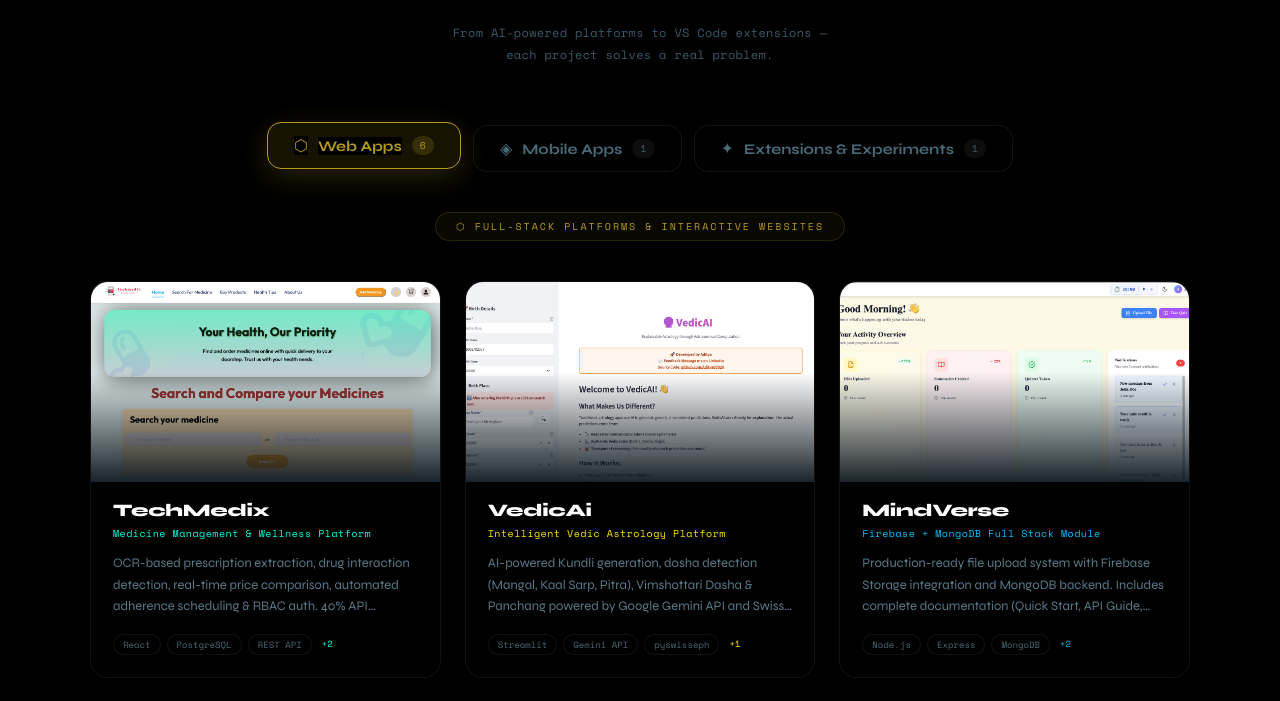
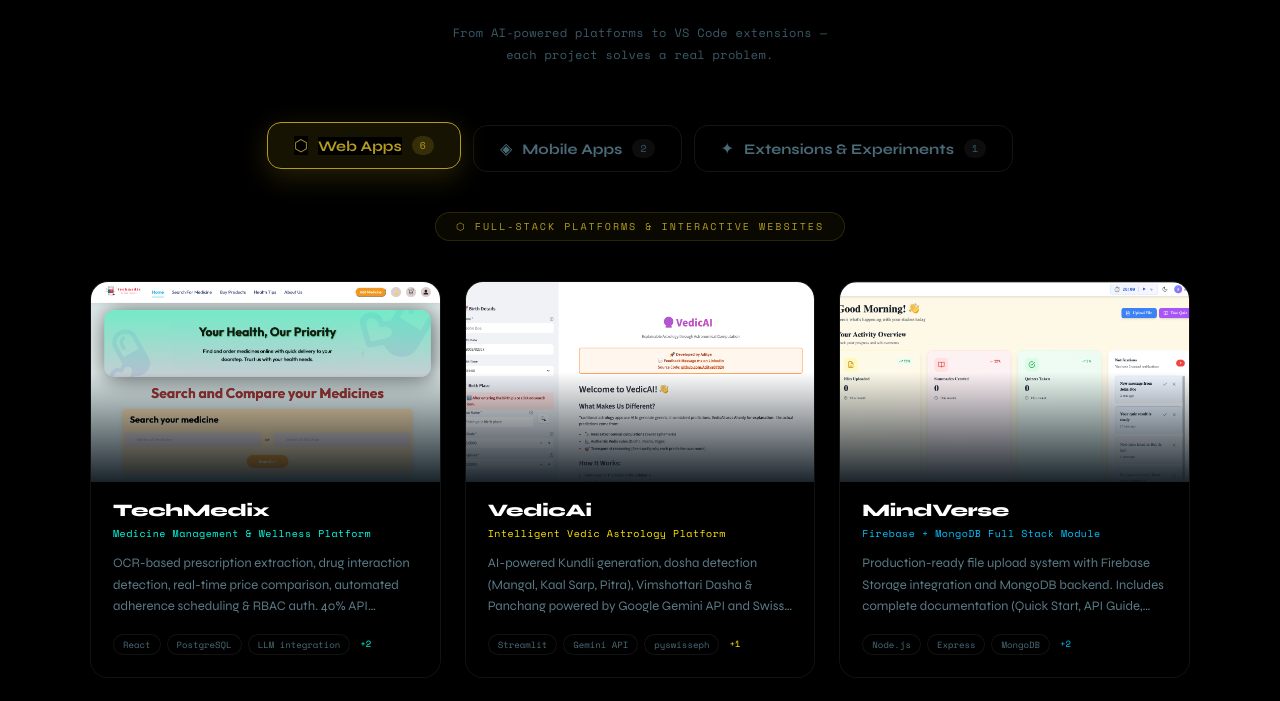
Before and after one commit to Aditya07024/Portfolio, a React (Vite) app in the folder frontend/: page / in a window 1280 px wide. Shown: the part 1820-2521 px from the top of the page. Built offline with nearby package versions, Linux system fonts and the light colour scheme; grey boxes are pictures that could not be loaded; a web font is replaced by a local one.

Commit message:
Update projects

```diff
--- a/frontend/src/Components/ProjectPage/ProjectPage.jsx
+++ b/frontend/src/Components/ProjectPage/ProjectPage.jsx
@@ -29,7 +29,7 @@
         desc: "OCR-based prescription extraction, drug interaction detection, real-time price comparison, automated adherence scheduling & RBAC auth. 40% API performance boost via optimised PostgreSQL queries.",
         image: project1,
         accent: "#00ffe5",
-        tech: ["React", "PostgreSQL", "REST API", "OCR", "RBAC"],
+        tech: ["React", "PostgreSQL", "LLM integration", "OCR", "RBAC"],
         github: "https://github.com/Aditya07024/TechMedix",
         site: "https://techmedix.onrender.com/",
         youtube: "#",
@@ -64,7 +64,7 @@
         accent: "#00c2ff",
         tech: ["Node.js", "Express", "MongoDB", "Firebase", "MERN"],
         github: "https://github.com/Aditya07024/MindVerse",
-        site: "#",
+        site: "https://mindverse-cwmx.onrender.com",
         youtube: "#",
       },
       {
@@ -109,6 +109,17 @@
     accent: "#ff2d78",
     desc: "Cross-platform mobile experiences",
     projects: [
+      {
+        title: "TechMedix",
+        subtitle: "Medicine Management & Wellness Platform",
+        desc: "OCR-based prescription extraction, drug interaction detection, real-time price comparison, automated adherence scheduling & RBAC auth. 40% API performance boost via optimised PostgreSQL queries.",
+        image: project1,
+        accent: "#00ffe5",
+        tech: ["ReactNative", "PostgreSQL", "OCR", "LLM integration", "RBAC"],
+        github: "https://github.com/Aditya07024/TechMedix",
+        site: "https://drive.google.com/file/d/1lrCdWHnf_6N5ZcSrMPA7uUrT4lnrCfEQ/view?usp=share_link",
+        youtube: "#",
+      },
       {
         title: "Expense Tracker",
         subtitle: "Cross-Platform Mobile App",
```
